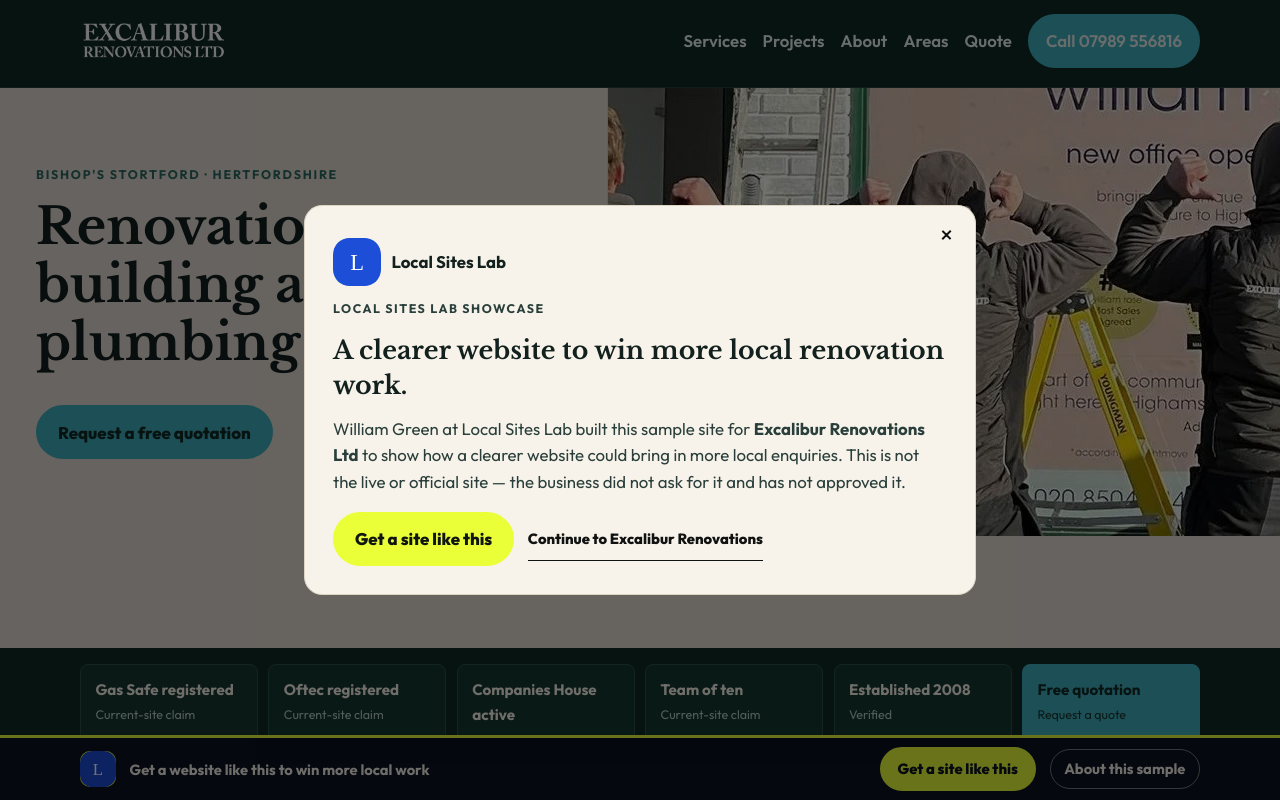
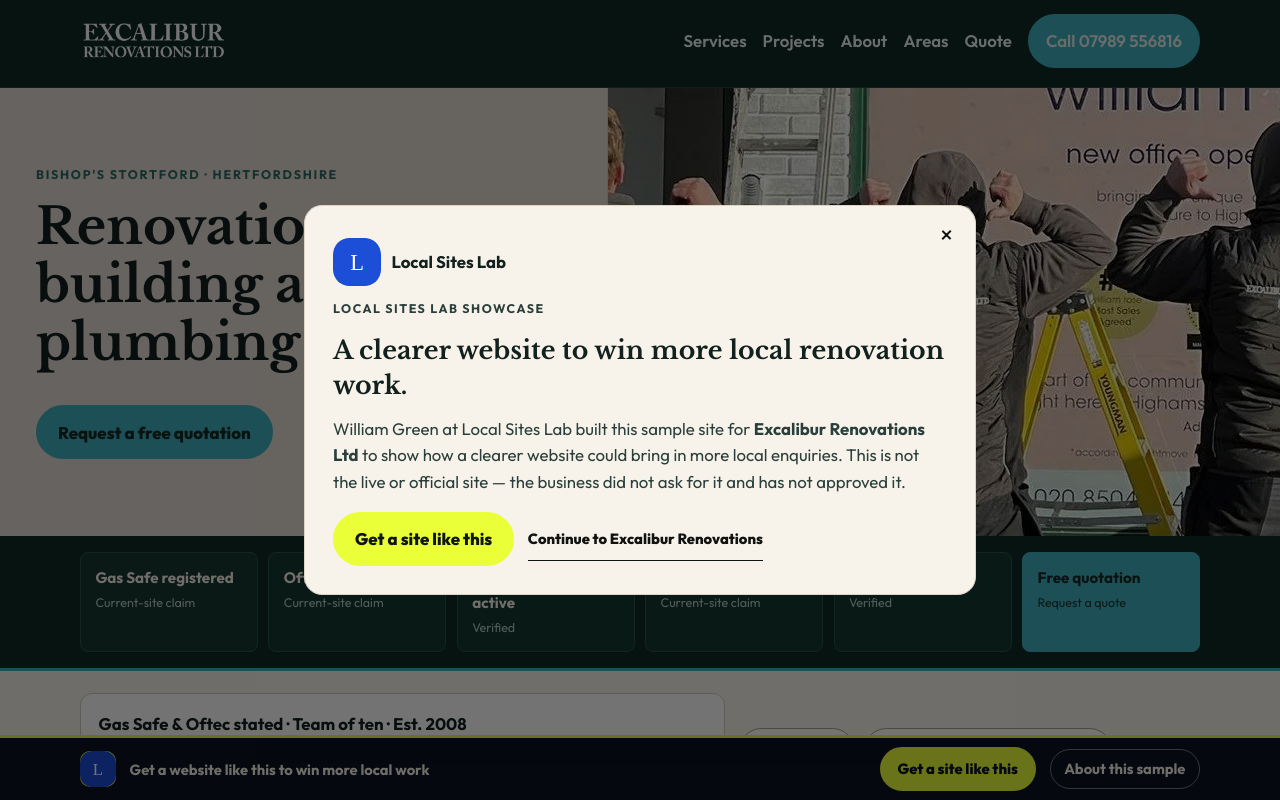
Before and after one commit to willgreeny9/local-sites-lab-excalibur-renovations, a Next.js app: page / in a window 1280 px wide. Shown: the top 800 px of the page. Built offline with nearby package versions, Linux system fonts and the light colour scheme; no server answers.

Commit message:
UX: bound hero photo only with object-fit cover — no board clamp

```diff
--- a/app/globals.css
+++ b/app/globals.css
@@ -1308,31 +1308,12 @@
   font-weight: 600;
 }
 
-/* UX hero cap: max-height min(70vh, 640px) */
-.hero {
-  max-height: min(70vh, 640px);
+/* Hero photo frame only: preserve the full copy block. */
+.hero-media {
+  max-height: min(68vh, 32rem);
   overflow: hidden;
 }
-.hero img,
 .hero-media img {
-  width: 100%;
-  height: 100%;
-  max-height: 100% !important;
   object-fit: cover;
+  max-height: 100%;
 }
-@media (min-width: 801px) {
-  .hero {
-    min-height: 0 !important;
-    height: min(70vh, 640px);
-  }
-  .hero-media {
-    min-height: 0 !important;
-    max-height: 100%;
-    height: 100%;
-    overflow: hidden;
-  }
-  .hero-media img {
-    min-height: 0 !important;
-    max-height: 100% !important;
-  }
-}
```
